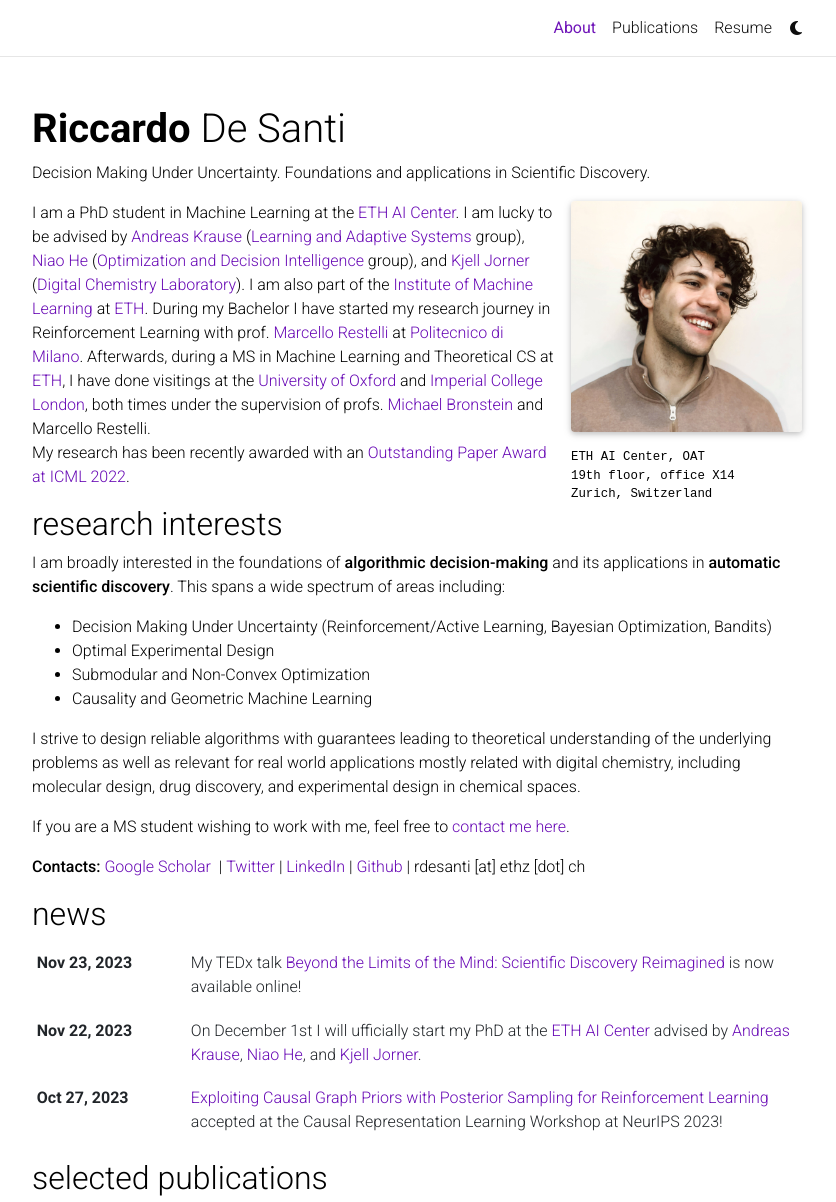
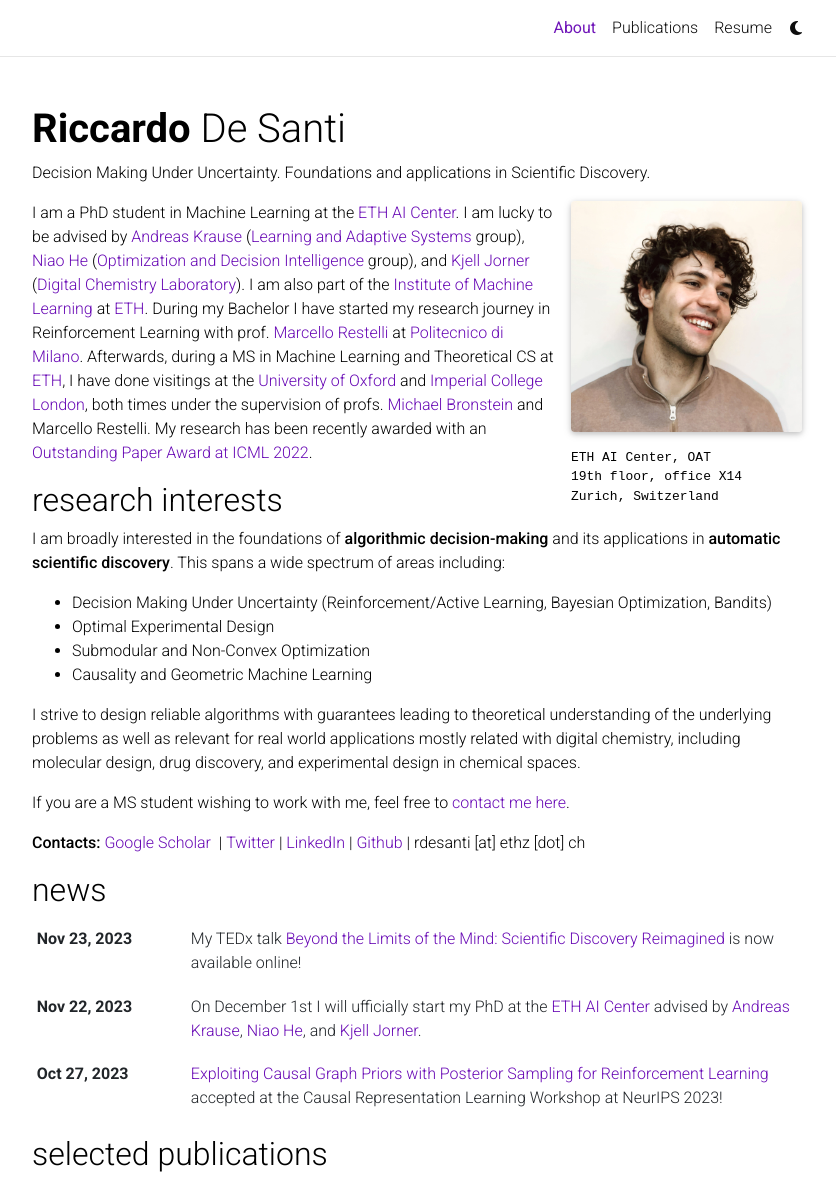
Before and after one commit to riccardodesanti/riccardodesanti.github.io, a Jekyll site: the page built from _pages/about.md, in a window 1280 px wide and 1400 px high, cut to the strip 0-1202 px from the top of the window. Shown: the whole strip, without its empty margins (223-1059 px from the left). Built offline with Jekyll 4.4.1, drawn with Linux system fonts in a browser that asks for light colours; full-size pictures stand in for the smaller copies a plugin makes; comment, search, counter and statistics services are not loaded; a style sheet for code colours, icons or effects is not loaded.

Commit message:
minor changes bio

```diff
--- a/_pages/about.md
+++ b/_pages/about.md
@@ -19,8 +19,7 @@
 social: false  # includes social icons at the bottom of the page
 ---
 
-I am a PhD student in Machine Learning at the [ETH AI Center](https://ai.ethz.ch). I am lucky to be advised by [Andreas Krause](https://las.inf.ethz.ch/krausea) ([Learning and Adaptive Systems](https://las.inf.ethz.ch) group), [Niao He](https://odi.inf.ethz.ch/niaohe) ([Optimization and Decision Intelligence](https://odi.inf.ethz.ch) group), and [Kjell Jorner](https://chab.ethz.ch/en/the-department/people/a-z/person-detail.MzA4MDE4.U2VxdWVuY2UvMTM1LC0yMTMwMTkyODAz.html) ([Digital Chemistry Laboratory](https://dcl.ethz.ch)). I am also part of the [Institute of Machine Learning](https://ml.inf.ethz.ch) at [ETH](https://ethz.ch/en.html). During my Bachelor I have started my research journey in Reinforcement Learning with prof. [Marcello Restelli](https://scholar.google.com/citations?user=xdgxRiEAAAAJ&hl=en) at [Politecnico di Milano](https://www.polimi.it). Afterwards, during a MS in Machine Learning and Theoretical CS at [ETH](https://ethz.ch/de.html), I have done visitings at the [University of Oxford](https://www.ox.ac.uk) and [Imperial College London](https://www.imperial.ac.uk), both times under the supervision of profs. [Michael Bronstein](https://www.cs.ox.ac.uk/people/michael.bronstein/) and Marcello Restelli. <br>
-My research has been recently awarded with an [Outstanding Paper Award at ICML 2022](https://icml.cc/virtual/2022/oral/16290).
+I am a PhD student in Machine Learning at the [ETH AI Center](https://ai.ethz.ch). I am lucky to be advised by [Andreas Krause](https://las.inf.ethz.ch/krausea) ([Learning and Adaptive Systems](https://las.inf.ethz.ch) group), [Niao He](https://odi.inf.ethz.ch/niaohe) ([Optimization and Decision Intelligence](https://odi.inf.ethz.ch) group), and [Kjell Jorner](https://chab.ethz.ch/en/the-department/people/a-z/person-detail.MzA4MDE4.U2VxdWVuY2UvMTM1LC0yMTMwMTkyODAz.html) ([Digital Chemistry Laboratory](https://dcl.ethz.ch)). I am also part of the [Institute of Machine Learning](https://ml.inf.ethz.ch) at [ETH](https://ethz.ch/en.html). During my Bachelor I have started my research journey in Reinforcement Learning with prof. [Marcello Restelli](https://scholar.google.com/citations?user=xdgxRiEAAAAJ&hl=en) at [Politecnico di Milano](https://www.polimi.it). Afterwards, during a MS in Machine Learning and Theoretical CS at [ETH](https://ethz.ch/de.html), I have done visitings at the [University of Oxford](https://www.ox.ac.uk) and [Imperial College London](https://www.imperial.ac.uk), both times under the supervision of profs. [Michael Bronstein](https://www.cs.ox.ac.uk/people/michael.bronstein/) and Marcello Restelli. My research has been recently awarded with an [Outstanding Paper Award at ICML 2022](https://icml.cc/virtual/2022/oral/16290).
 
 ## research interests
 I am broadly interested in the foundations of **algorithmic decision-making** and its applications in **automatic scientific discovery**. This spans a wide spectrum of areas including:
--- a/_sass/_base.scss
+++ b/_sass/_base.scss
@@ -168,7 +168,7 @@
     margin-bottom: 5px;
     margin-top: 5px;
     font-family: monospace;
-    font-size: 0.775rem;;
+    font-size: 0.810rem;;
 
     p {
       display: inline-block;
```
